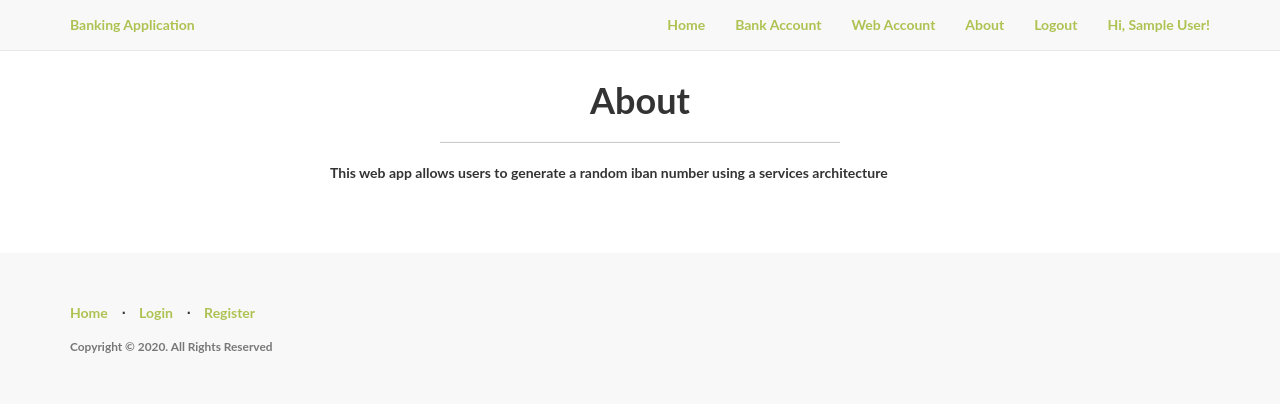
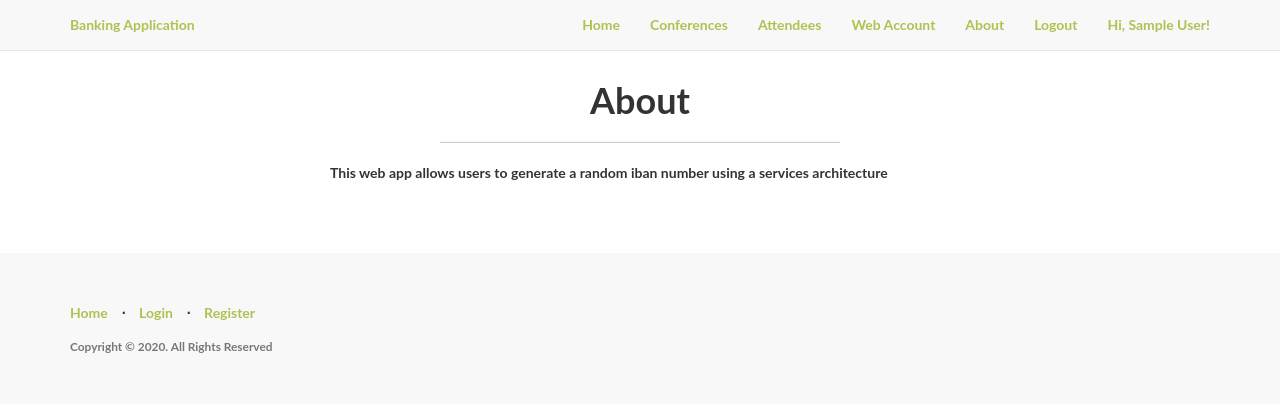
Before and after one commit to Shaybs/ConferenceApp, a Flask app: page /about in a window 1280 px wide. Shown: the top 404 px of the page. Run offline with Flask 2, Linux system fonts and the light colour scheme; the visitor is signed in with stand-in values (Sample User, id 1); data comes from the database, SQL or seed files in the repository; parts of the project's set-up code (start-up, migrations or seed data) failed here and were passed over; some libraries are stand-ins or nearby versions.

Commit message:
Adding the relevent addresses for conferences and attendess in the html code

```diff
--- a/FrontEnd/application/templates/layout.html
+++ b/FrontEnd/application/templates/layout.html
@@ -24,7 +24,8 @@
 						  {% if current_user.is_authenticated %}
 				          <ul class="nav navbar-nav navbar-right">
 	                        	<li><a href="{{ url_for('home') }}">Home</a></li>
-	                        	<li><a href="{{ url_for('accountgenerator') }}">Bank Account</a></li>
+	                        	<li><a href="{{ url_for('conferences') }}">Conferences</a></li>
+	                        	<li><a href="{{ url_for('attendees') }}">Attendees</a></li>
 								<li><a href="{{ url_for('account') }}">Web Account</a></li>
 	                        	<li><a href="{{ url_for('about') }}">About</a></li>
 								<li><a href="{{ url_for('logout') }}">Logout</a></li>
```
